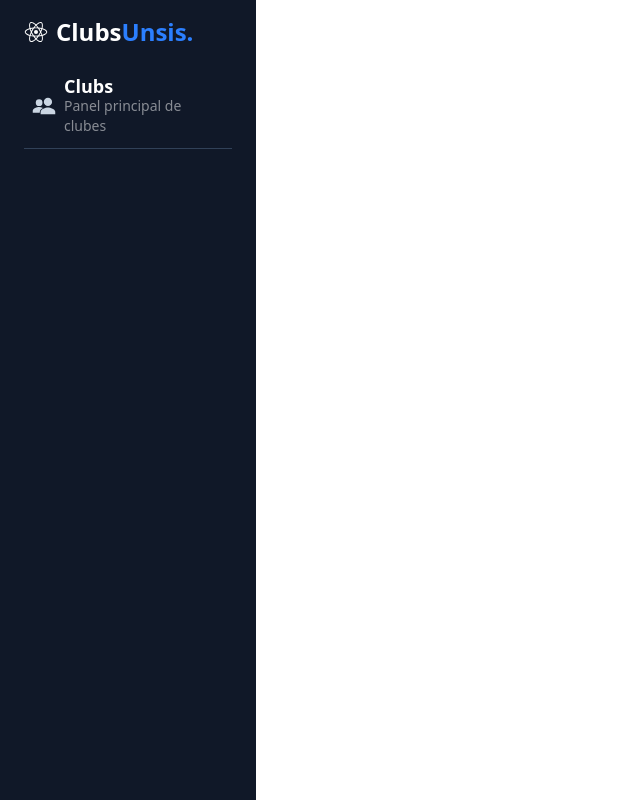
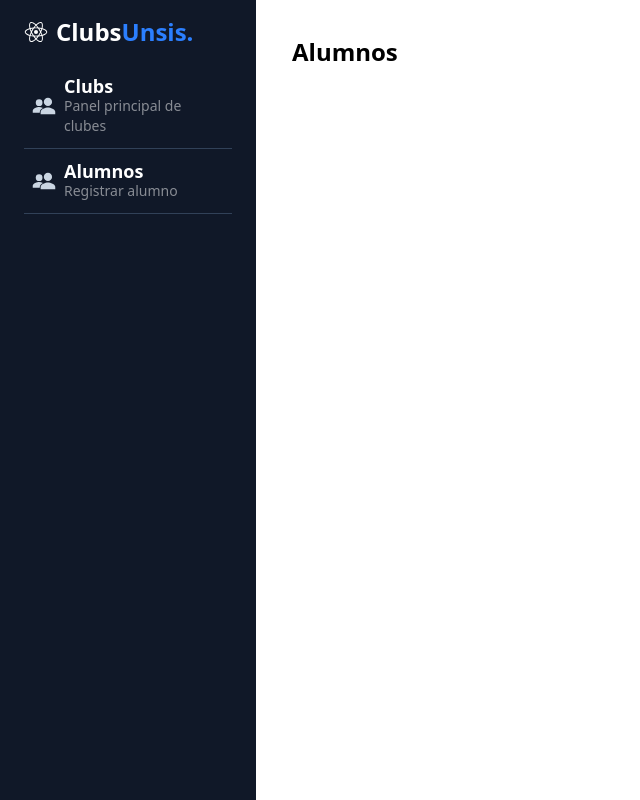
Before and after one commit to ElioenaiJs/clubs-unsis, a React (Vite) app: page /clubs-unsis/add-student in a window 1280 px wide. Shown: the whole page, without its empty margins (0-640 px from the left). Built offline with nearby package versions, Linux system fonts and the light colour scheme; no server answers.

Commit message:
feat: add StudentsPage and integrate into routing and sidebar

```diff
--- a/src/App.tsx
+++ b/src/App.tsx
@@ -1,6 +1,6 @@
 import { Sidebar } from "./components/sidebar";
 import { Routes, Route, Navigate } from "react-router-dom";
-import { ClubsPage, MembersPage } from "./pages";
+import { ClubsPage, MembersPage, StudentsPage } from "./pages";
 import "./App.css";
 
 function App() {
@@ -12,6 +12,7 @@ function App() {
         <Route path="/" element={<Navigate to="/clubs-unsis/clubs" replace />} />
         <Route path="/clubs-unsis/clubs" element={<ClubsPage />} />
         <Route path="/clubs-unsis/club/:clubId" element={<MembersPage />} />
+        <Route path="/clubs-unsis/add-student" element={<StudentsPage />} />
         </Routes>
       </div>
     </div>
--- a/src/components/sidebar/Sidebar.tsx
+++ b/src/components/sidebar/Sidebar.tsx
@@ -7,6 +7,12 @@ const menuItems = [
     icon: <IoPeopleSharp size={24} />,
     title: "Clubs",
     subTitle: "Panel principal de clubes",
+  },
+  {
+    path: "/clubs-unsis/add-student",
+    icon: <IoPeopleSharp size={24} />,
+    title: "Alumnos",
+    subTitle: "Registrar alumno",
   },
 ];
 
--- /dev/null
+++ b/src/components/user/DialogAddStudent.tsx
@@ -0,0 +1,5 @@
+export function DialogAddStudent (){
+    return (
+        <div>Agregar alumno</div>
+    )
+}
--- /dev/null
+++ b/src/components/user/index.ts
@@ -0,0 +1 @@
+export { DialogAddStudent } from './DialogAddStudent';
--- /dev/null
+++ b/src/pages/StudentsPage.tsx
@@ -0,0 +1,7 @@
+export function StudentsPage() {
+  return (
+    <div className="p-4">
+      <h1 className="text-2xl font-bold mb-4">Alumnos</h1>
+    </div>
+  );
+}
--- a/src/pages/index.ts
+++ b/src/pages/index.ts
@@ -1,2 +1,3 @@
 export { ClubsPage } from './ClubsPage';
-export { MembersPage } from './MembersPage'
+export { MembersPage } from './MembersPage';
+export { StudentsPage } from './StudentsPage';
```
